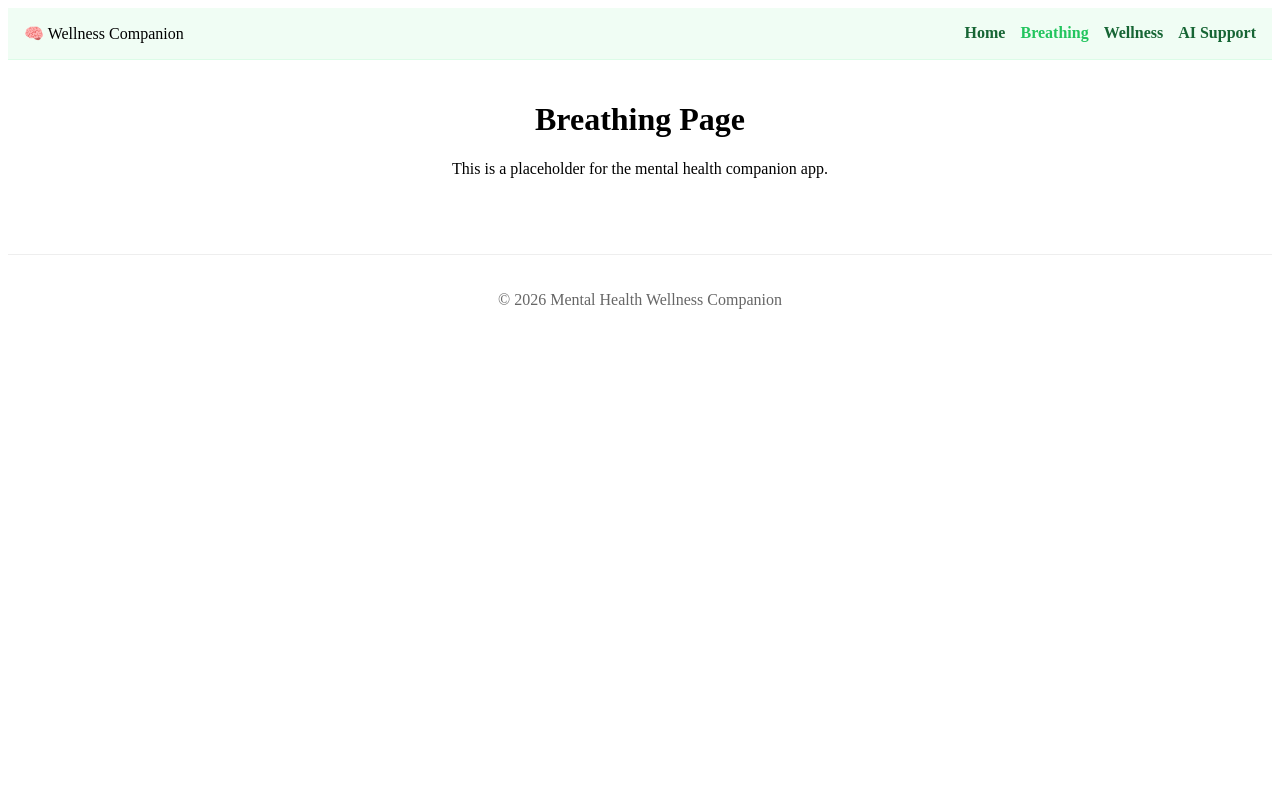
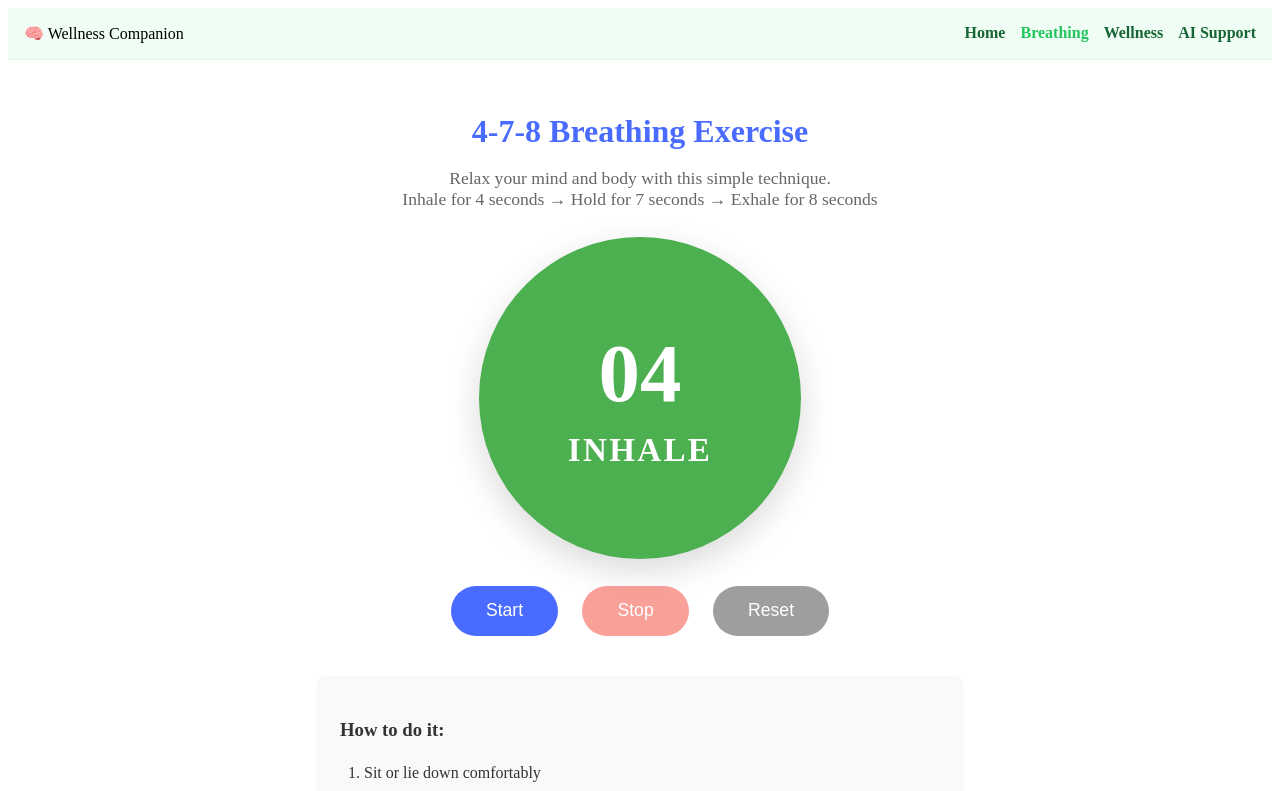
Before and after one commit to reader-zero/mental-health-wellness-app, a Vue app: page /breathing in a window 1280 px wide. Shown: the top 791 px of the page. Built offline with nearby package versions, Linux system fonts and the light colour scheme.

Commit message:
feat: add interactive 4-7-8 breathing exercise page with animated timer

```diff
--- a/src/views/Breathing.vue
+++ b/src/views/Breathing.vue
@@ -1,13 +1,201 @@
 <template>
-  <div class="page-container">
-    <h1>Breathing Page</h1>
-    <p>This is a placeholder for the mental health companion app.</p>
+  <div class="breathing-page">
+    <h1>4-7-8 Breathing Exercise</h1>
+    <p class="subtitle">
+      Relax your mind and body with this simple technique.<br />
+      Inhale for 4 seconds → Hold for 7 seconds → Exhale for 8 seconds
+    </p>
+
+    <div class="breathing-circle-container">
+      <div class="breathing-circle" :class="currentPhase">
+        <div class="timer">{{ timerDisplay }}</div>
+        <div class="phase">{{ currentPhaseText }}</div>
+      </div>
+    </div>
+
+    <div class="controls">
+      <button
+        class="btn"
+        :disabled="isRunning"
+        @click="startBreathing"
+      >
+        Start
+      </button>
+
+      <button
+        class="btn btn-stop"
+        :disabled="!isRunning"
+        @click="stopBreathing"
+      >
+        Stop
+      </button>
+
+      <button
+        class="btn btn-reset"
+        @click="resetBreathing"
+      >
+        Reset
+      </button>
+    </div>
+
+    <div class="instructions">
+      <h3>How to do it:</h3>
+      <ol>
+        <li>Sit or lie down comfortably</li>
+        <li>Place your tongue against the roof of your mouth</li>
+        <li>Exhale completely through your mouth (making a whoosh sound)</li>
+        <li>Follow the circle animation</li>
+      </ol>
+    </div>
   </div>
 </template>
 
+<script setup>
+import { ref, computed } from 'vue'
+
+const phases = ['inhale', 'hold', 'exhale']
+const durations = { inhale: 4, hold: 7, exhale: 8 } // seconds
+
+const currentPhaseIndex = ref(0)
+const secondsLeft = ref(durations.inhale)
+const isRunning = ref(false)
+const intervalId = ref(null)
+
+const currentPhase = computed(() => phases[currentPhaseIndex.value])
+const currentPhaseText = computed(() => {
+  return currentPhase.value === 'inhale' ? 'Inhale' :
+         currentPhase.value === 'hold'   ? 'Hold'   : 'Exhale'
+})
+
+const timerDisplay = computed(() => secondsLeft.value.toString().padStart(2, '0'))
+
+function startBreathing() {
+  if (isRunning.value) return
+  isRunning.value = true
+  secondsLeft.value = durations[phases[currentPhaseIndex.value]]
+
+  intervalId.value = setInterval(() => {
+    secondsLeft.value--
+
+    if (secondsLeft.value < 0) {
+      currentPhaseIndex.value = (currentPhaseIndex.value + 1) % phases.length
+      secondsLeft.value = durations[phases[currentPhaseIndex.value]]
+    }
+  }, 1000)
+}
+
+function stopBreathing() {
+  isRunning.value = false
+  if (intervalId.value) {
+    clearInterval(intervalId.value)
+    intervalId.value = null
+  }
+}
+
+function resetBreathing() {
+  stopBreathing()
+  currentPhaseIndex.value = 0
+  secondsLeft.value = durations.inhale
+}
+</script>
+
 <style scoped>
-.page-container {
-  padding: 20px;
+.breathing-page {
+  max-width: 900px;
+  margin: 0 auto;
+  padding: 2rem 1rem;
   text-align: center;
+  color: #333;
+}
+
+h1 {
+  color: #4a6bff;
+  margin-bottom: 0.5rem;
+}
+
+.subtitle {
+  color: #666;
+  font-size: 1.1rem;
+  margin-bottom: 2.5rem;
+}
+
+.breathing-circle-container {
+  display: flex;
+  justify-content: center;
+  margin: 3rem 0;
+}
+
+.breathing-circle {
+  width: 280px;
+  height: 280px;
+  border-radius: 50%;
+  display: flex;
+  flex-direction: column;
+  justify-content: center;
+  align-items: center;
+  color: white;
+  font-weight: bold;
+  transition: all 0.4s ease;
+  box-shadow: 0 10px 30px rgba(0,0,0,0.15);
+}
+
+.inhale { background: #4caf50; transform: scale(1.15); }
+.hold   { background: #ff9800; transform: scale(1.25); }
+.exhale { background: #f44336; transform: scale(0.95); }
+
+.timer {
+  font-size: 4.5rem;
+  margin-bottom: 0.5rem;
+}
+
+.phase {
+  font-size: 1.8rem;
+  text-transform: uppercase;
+  letter-spacing: 2px;
+}
+
+.controls {
+  display: flex;
+  justify-content: center;
+  gap: 1.5rem;
+  margin: 2.5rem 0;
+}
+
+.btn {
+  padding: 0.9rem 2.2rem;
+  font-size: 1.1rem;
+  border: none;
+  border-radius: 50px;
+  cursor: pointer;
+  background: #4a6bff;
+  color: white;
+  transition: all 0.25s;
+}
+
+.btn:hover:not(:disabled) {
+  transform: translateY(-2px);
+  box-shadow: 0 8px 20px rgba(74,107,255,0.3);
+}
+
+.btn:disabled {
+  opacity: 0.5;
+  cursor: not-allowed;
+}
+
+.btn-stop { background: #f44336; }
+.btn-reset { background: #9e9e9e; }
+
+.instructions {
+  background: #f8f9fa;
+  padding: 1.5rem;
+  border-radius: 12px;
+  max-width: 600px;
+  margin: 2rem auto;
+  text-align: left;
+}
+
+ol {
+  padding-left: 1.5rem;
+  line-height: 1.7;
 }
 </style>
```
